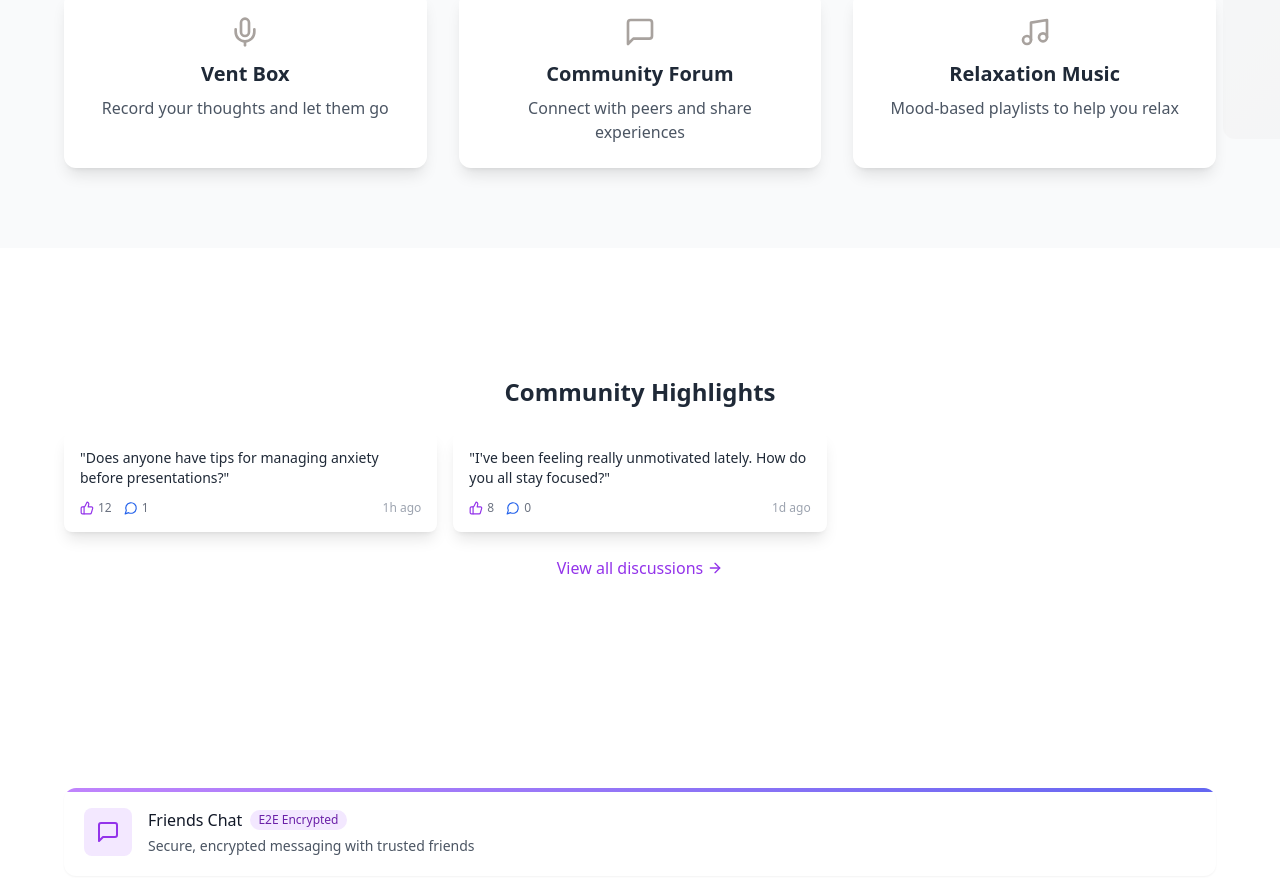
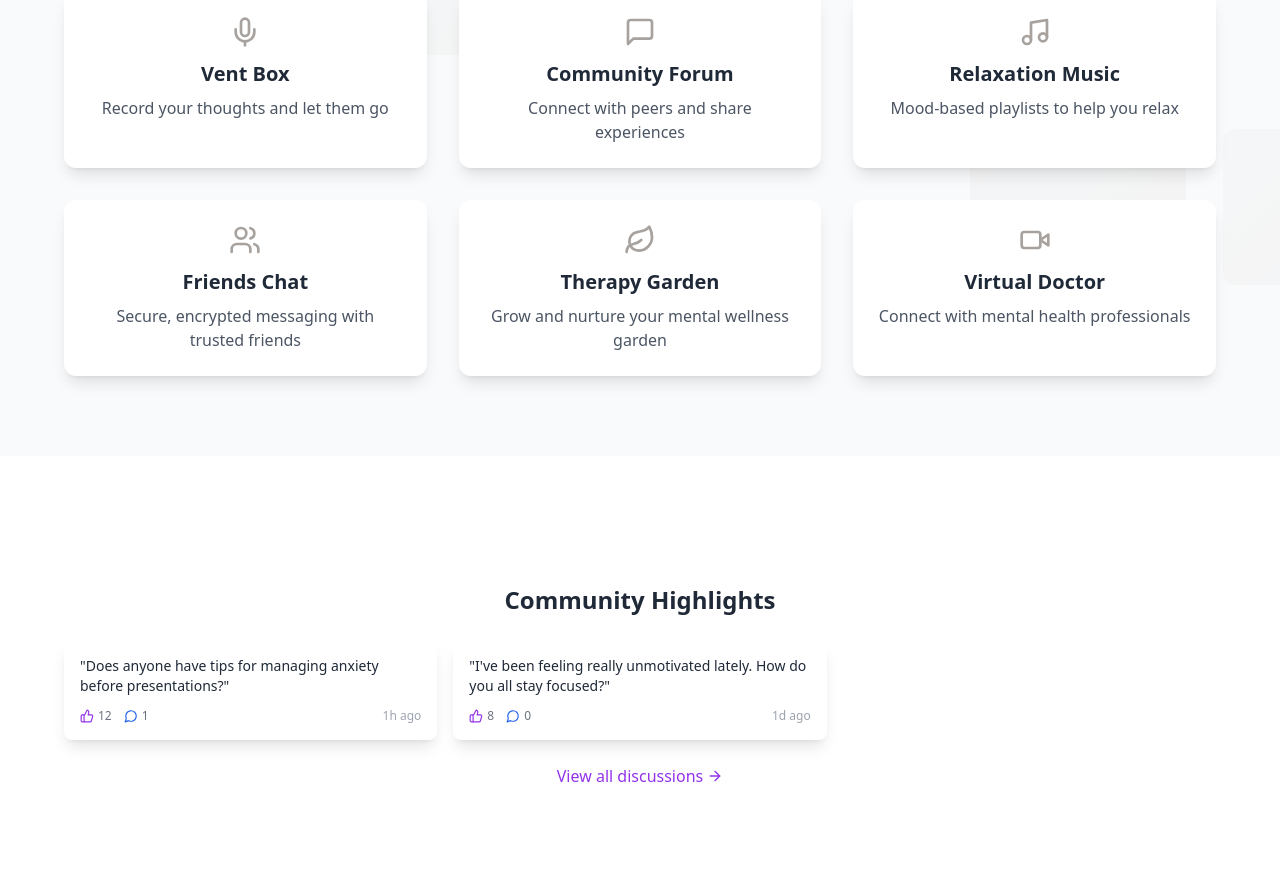
Before and after one commit to priyanshu2119/BWI, a React (Vite) app: page / in a window 1280 px wide. Shown: the part 1272-2166 px from the top of the page. Built offline with nearby package versions, Linux system fonts and the light colour scheme.

Commit message:
added feature pages

```diff
--- a/src/pages/LandingPage.tsx
+++ b/src/pages/LandingPage.tsx
@@ -15,7 +15,8 @@ import {
   Clock,
   Map,
   Mic,
-  AlertTriangle
+  AlertTriangle,
+  Leaf // Add this
 } from 'lucide-react';
 import Button from '../components/ui/Button';
 import MoodSelector from '../components/ui/MoodSelector';
@@ -162,6 +163,24 @@ const LandingPage: React.FC = () => {
       description: "Mood-based playlists to help you relax",
       icon: <Music size={32} className={`mb-3 ${textColorClass}`} />,
       path: "/music"
+    },
+    {
+      title: "Friends Chat",
+      description: "Secure, encrypted messaging with trusted friends",
+      icon: <Users size={32} className={`mb-3 ${textColorClass}`} />,
+      path: "/friends"
+    },
+    {
+      title: "Therapy Garden",
+      description: "Grow and nurture your mental wellness garden",
+      icon: <Leaf size={32} className={`mb-3 ${textColorClass}`} />,
+      path: "/therapy-garden"
+    },
+    {
+      title: "Virtual Doctor",
+      description: "Connect with mental health professionals",
+      icon: <Video size={32} className={`mb-3 ${textColorClass}`} />,
+      path: "/doctor"
     }
   ];
 
```
